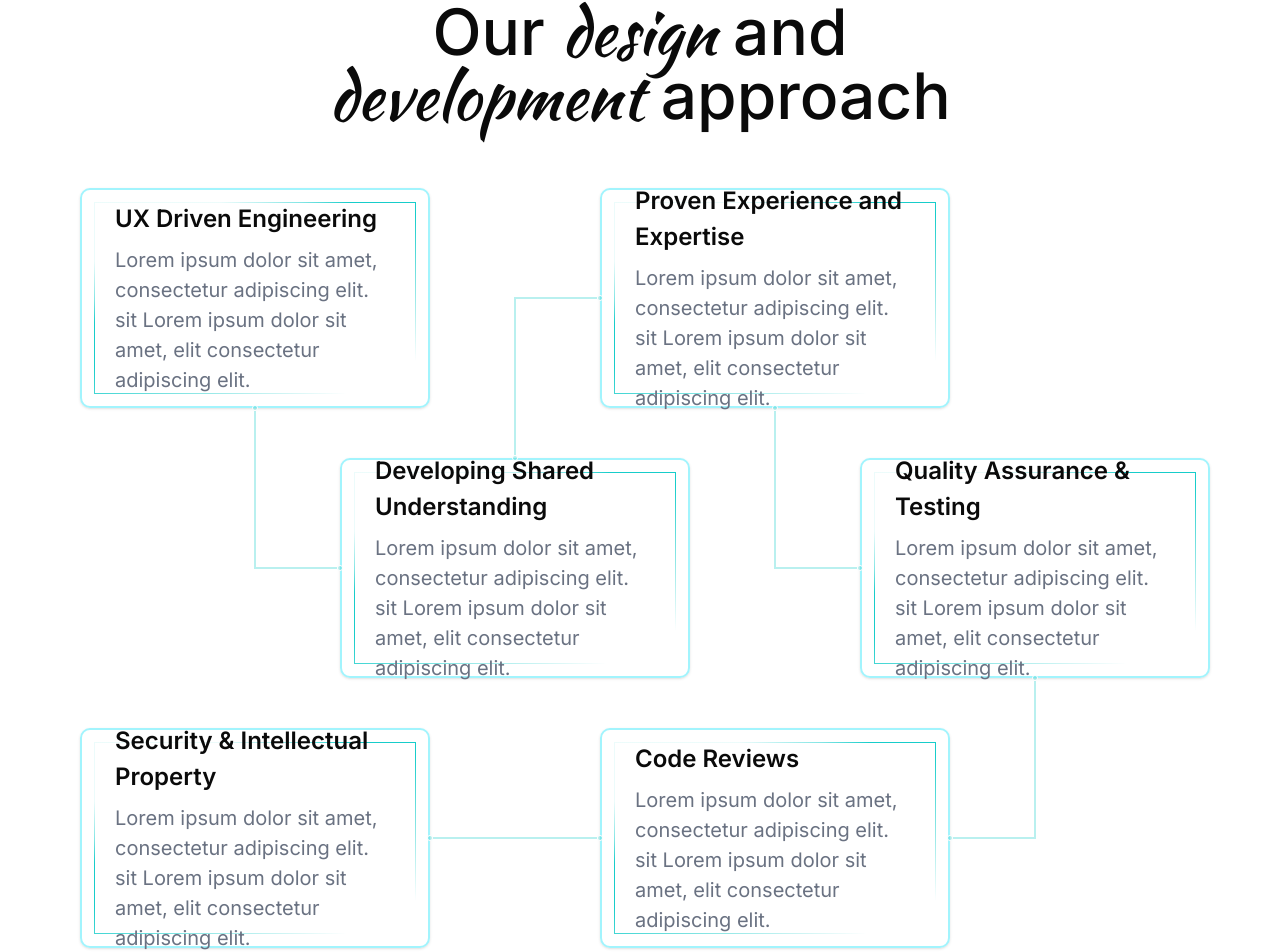
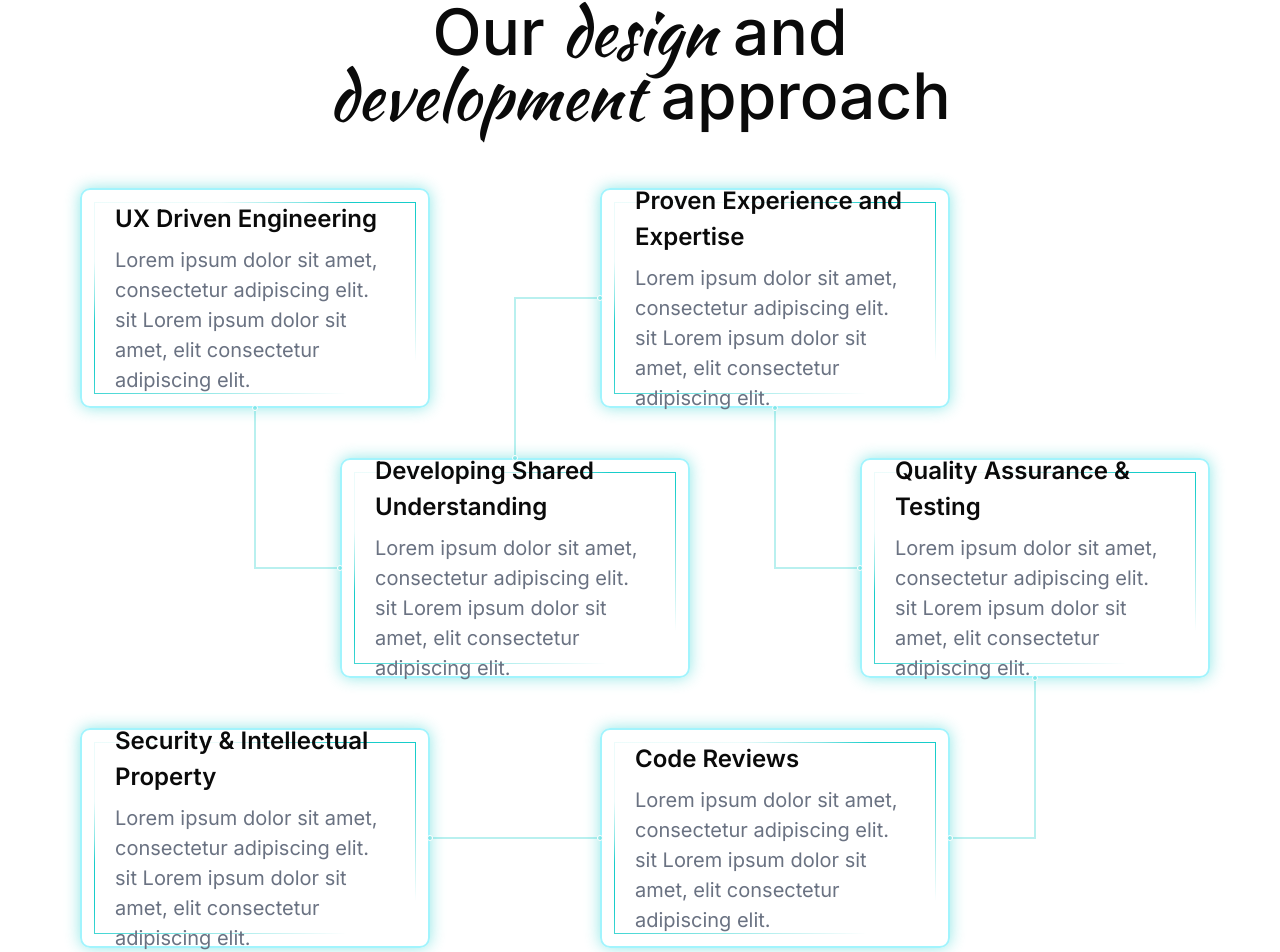
Before and after one commit to Roshen-Perera/ceylon-developers-portfolio, a Next.js app: page / in a window 1280 px wide. Shown: the part 2178-3130 px from the top of the page. Built offline with nearby package versions, Linux system fonts and the light colour scheme.

Commit message:
feat: Update CardNode shadow effect for enhanced visual depth

```diff
--- a/components/approachDiagram.tsx
+++ b/components/approachDiagram.tsx
@@ -17,7 +17,7 @@ function CardNode({
 }) {
   return (
     <div
-      className="rounded-lg border-2 border-cyan-200 p-3 shadow-sm hover:shadow-md transition-shadow"
+      className="rounded-lg border-2 border-cyan-200 p-3 shadow-[0px_0px_15px_rgba(23,205,202,0.47)]"
       style={{ width: data.width, height: data.height }}
     >
       <div className="w-full h-full flex flex-col gradient-border justify-center p-5">
```
